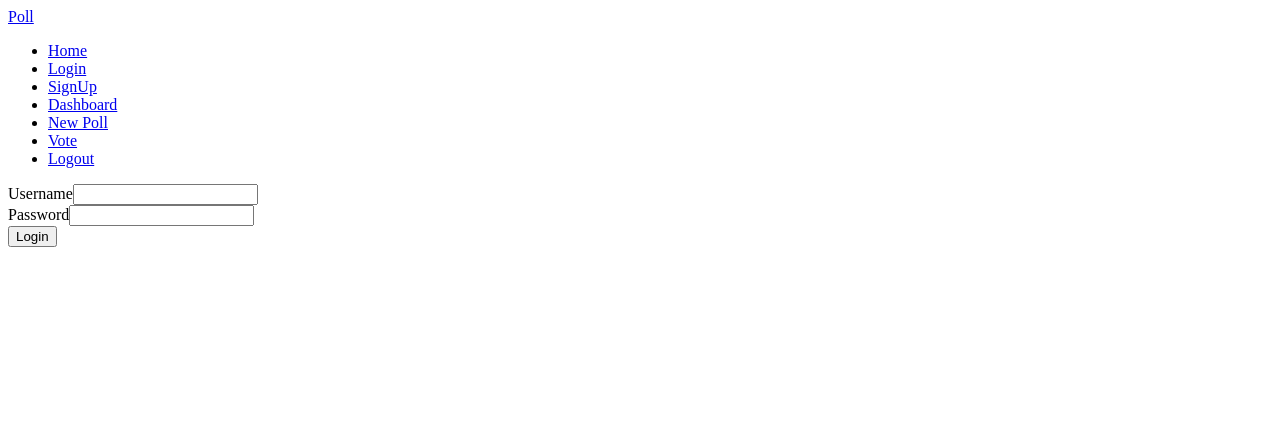
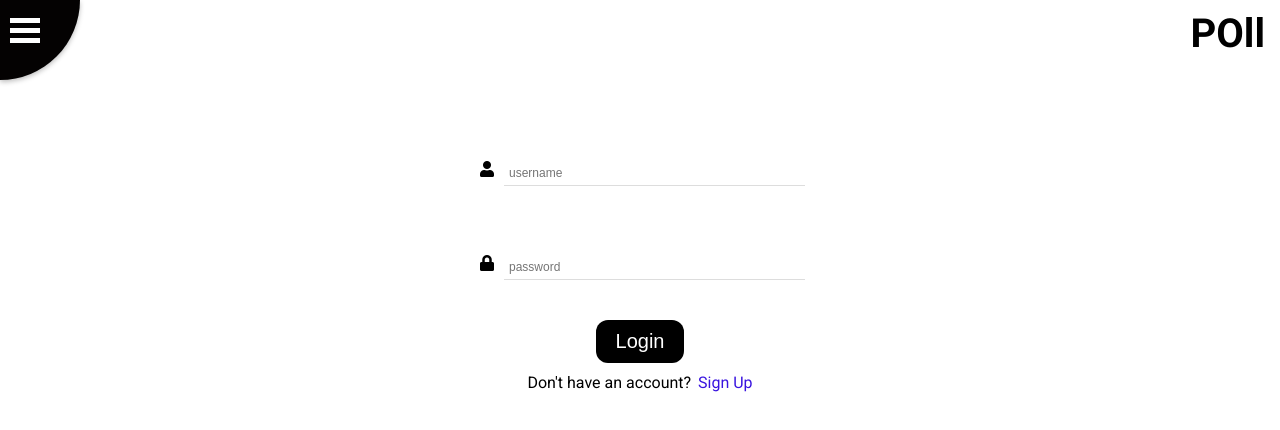
Before and after one commit to shreyashc/poll-app, a React (Create React App) app in the folder poll-frontend/: page /login in a window 1280 px wide. Shown: the top 430 px of the page. Built offline with nearby package versions, Linux system fonts and the light colour scheme.

Commit message:
added styles for login,signup,navbar

```diff
--- a/poll-frontend/package.json
+++ b/poll-frontend/package.json
@@ -9,6 +9,7 @@
     "axios": "^0.20.0",
     "formik": "^2.1.7",
     "framer-motion": "^2.7.7",
+    "node-sass": "^4.14.1",
     "react": "^16.13.1",
     "react-dom": "^16.13.1",
     "react-router-dom": "^5.2.0",
--- a/poll-frontend/public/index.html
+++ b/poll-frontend/public/index.html
@@ -7,6 +7,12 @@
         <meta name="theme-color" content="#000000" />
         <meta name="Poll App" content="Create polls" />
         <link rel="apple-touch-icon" href="%PUBLIC_URL%/logo192.png" />
+        <link
+            rel="stylesheet"
+            href="https://cdnjs.cloudflare.com/ajax/libs/font-awesome/5.14.0/css/all.min.css"
+            integrity="sha512-1PKOgIY59xJ8Co8+NE6FZ+LOAZKjy+KY8iq0G4B3CyeY6wYHN3yt9PW0XpSriVlkMXe40PTKnXrLnZ9+fkDaog=="
+            crossorigin="anonymous"
+        />
         <!--
       manifest.json provides metadata used when your web app is installed on a
       user's mobile device or desktop. See https://developers.google.com/web/fundamentals/web-app-manifest/
--- a/poll-frontend/src/components/LogInForm/LoginForm.jsx
+++ b/poll-frontend/src/components/LogInForm/LoginForm.jsx
@@ -4,7 +4,8 @@ import { useFormik } from "formik";
 import * as Yup from "yup";
 import Error from "./Error";
 import { AuthContext } from "../../contexts/AuthContext";
-
+import "../SignUpForm/style.scss";
+import { Link } from "react-router-dom";
 const initialValues = {
     username: "",
     password: "",
@@ -43,14 +44,17 @@ const LoginForm = (props) => {
     });
 
     return (
-        <div>
+        <div className="form-container">
             <form onSubmit={formik.handleSubmit}>
                 <div className="form-group">
-                    <label htmlFor="username">Username</label>
+                    <label htmlFor="username">
+                        <i class="fa fa-user" aria-hidden="true"></i>
+                    </label>
                     <input
                         type="text"
                         name="username"
                         id="username"
+                        placeholder="username"
                         value={formik.values.username}
                         onChange={formik.handleChange}
                     />
@@ -59,11 +63,14 @@ const LoginForm = (props) => {
                     ) : null}
                 </div>
                 <div className="form-group">
-                    <label htmlFor="password">Password</label>
+                    <label htmlFor="password">
+                        <i class="fa fa-lock" aria-hidden="true"></i>
+                    </label>
                     <input
-                        type="text"
+                        type="password"
                         name="password"
                         id="password"
+                        placeholder="password"
                         value={formik.values.password}
                         onChange={formik.handleChange}
                     />
@@ -71,8 +78,11 @@ const LoginForm = (props) => {
                         <Error msg={formik.errors.password} />
                     ) : null}
                 </div>
-                {error && <div>{error}</div>}
-                <input type="submit" value="Login" />
+                {error && <div className="error">{error}</div>}
+                <input type="submit" value="Login" id="submit" />
+                <div className="info">
+                    Don't have an account? <Link to="/signup">Sign Up</Link>
+                </div>
             </form>
         </div>
     );
--- a/poll-frontend/src/components/NavBar/NavBar.jsx
+++ b/poll-frontend/src/components/NavBar/NavBar.jsx
@@ -1,37 +1,57 @@
-import React from "react";
+import React, { useState } from "react";
 import { NavLink, Link } from "react-router-dom";
+import "./style.scss";
 const NavBar = () => {
+    const [checked, setChecked] = useState(false);
+    const handleChecked = () => {
+        setChecked((intial) => !intial);
+    };
     return (
-        <nav>
-            <div>
-                <Link to="/">Poll</Link>
-                <ul>
-                    <li>
-                        <NavLink exact to="/">
-                            Home
-                        </NavLink>
-                    </li>
-                    <li>
+        <div className="nav-container">
+            <div className="menu-container">
+                <input
+                    type="checkbox"
+                    id="menu-toggle"
+                    checked={checked}
+                    onChange={() => {}}
+                />
+                <label
+                    id="trigger"
+                    htmlFor="menu-toggle"
+                    onClick={handleChecked}
+                ></label>
+                <label
+                    id="burger"
+                    htmlFor="menu-toggle"
+                    onClick={handleChecked}
+                ></label>
+                <ul id="menu">
+                    <li onClick={handleChecked}>
                         <NavLink to="/login">Login</NavLink>
                     </li>
-                    <li>
+                    <li onClick={handleChecked}>
                         <NavLink to="/signup">SignUp</NavLink>
                     </li>
-                    <li>
+                    <li onClick={handleChecked}>
                         <NavLink to="/dashboard">Dashboard</NavLink>
                     </li>
-                    <li>
+                    <li onClick={handleChecked}>
                         <NavLink to="/create-poll">New Poll</NavLink>
                     </li>
-                    <li>
+                    <li onClick={handleChecked}>
                         <NavLink to="/vote">Vote</NavLink>
                     </li>
-                    <li>
+                    <li onClick={handleChecked}>
                         <NavLink to="/logout">Logout</NavLink>
                     </li>
                 </ul>
             </div>
-        </nav>
+            <div className="logo">
+                <Link to="/">
+                    <h1>POll</h1>
+                </Link>
+            </div>
+        </div>
     );
 };
 
--- /dev/null
+++ b/poll-frontend/src/components/NavBar/style.scss
@@ -0,0 +1,135 @@
+@import url(https://fonts.googleapis.com/css?family=Roboto:400,700);
+
+.nav-container {
+    display: flex;
+    margin-bottom: 45px;
+}
+.logo {
+    margin-left: auto;
+    padding: 10px 15px;
+    a {
+        text-decoration: none;
+        color: black;
+    }
+    h1 {
+        padding: 0;
+        margin: 0;
+        font-size: 40px;
+    }
+}
+
+.menu-container {
+    @keyframes checked-anim {
+        50% {
+            width: 3000px;
+            height: 3000px;
+        }
+        100% {
+            width: 100%;
+            height: 100%;
+            border-radius: 0;
+        }
+    }
+    @keyframes not-checked-anim {
+        0% {
+            width: 3000px;
+            height: 3000px;
+        }
+    }
+    li,
+    a {
+        margin: 75px 0 -55px 0;
+        color: #fff;
+        font: 14pt "Roboto", sans-serif;
+        font-weight: 700;
+        line-height: 1.8;
+        text-decoration: none;
+        text-transform: none;
+        list-style: none;
+        outline: 0;
+        display: none;
+        font-size: 40px;
+    }
+    li {
+        width: 230px;
+        text-indent: 56px;
+    }
+    a:focus {
+        display: block;
+        color: #333;
+        background-color: #eee;
+        transition: all 0.5s;
+    }
+
+    #trigger,
+    #burger,
+    #burger:before,
+    #burger:after {
+        position: absolute;
+        top: 18px;
+        left: 10px;
+        background: #fff;
+        width: 30px;
+        height: 5px;
+        transition: 0.2s ease;
+        cursor: pointer;
+        z-index: 1;
+    }
+    #trigger {
+        height: 25px;
+        background: none;
+    }
+    #burger:before {
+        content: " ";
+        top: 10px;
+        left: 0;
+    }
+    #burger:after {
+        content: " ";
+        top: 20px;
+        left: 0;
+    }
+    #menu-toggle:checked + #trigger + #burger {
+        top: 35px;
+        transform: rotate(180deg);
+        transition: transform 0.2s ease;
+    }
+
+    #menu-toggle:checked + #trigger + #burger:before {
+        width: 20px;
+        top: -2px;
+        left: 18px;
+        transform: rotate(45deg) translateX(-5px);
+        transition: transform 0.2s ease;
+    }
+    #menu-toggle:checked + #trigger + #burger:after {
+        width: 20px;
+        top: 2px;
+        left: 18px;
+        transform: rotate(-45deg) translateX(-5px);
+        transition: transform 0.2s ease;
+    }
+    #menu {
+        position: absolute;
+        margin: 0;
+        padding: 0;
+        width: 80px;
+        height: 80px;
+        background-color: #040202;
+        border-bottom-right-radius: 100%;
+        box-shadow: 0 2px 5px rgba(0, 0, 0, 0.26);
+        animation: not-checked-anim 0.2s both;
+        transition: 0.2s;
+    }
+    #menu-toggle:checked + #trigger + #burger + #menu {
+        animation: checked-anim 1s ease both;
+    }
+    #menu-toggle:checked + #trigger ~ #menu > li,
+    a {
+        display: block;
+    }
+    [type="checkbox"]:not(:checked),
+    [type="checkbox"]:checked {
+        display: none;
+    }
+}
--- a/poll-frontend/src/components/SignUpForm/SignUpForm.jsx
+++ b/poll-frontend/src/components/SignUpForm/SignUpForm.jsx
@@ -1,9 +1,9 @@
 import React, { useState } from "react";
+import { Link } from "react-router-dom";
 import axiosInstance from "../../client/apiClient";
 import { useFormik } from "formik";
 import * as Yup from "yup";
-import Error from "../LogInForm/Error";
-
+import "./style.scss";
 const initialValues = {
     username: "",
     password1: "",
@@ -11,10 +11,10 @@ const initialValues = {
 };
 
 const validationSchema = Yup.object({
-    username: Yup.string().required("Required"),
-    password1: Yup.string().required("Required"),
+    username: Yup.string().required("Required!"),
+    password1: Yup.string().required("Required!"),
     password2: Yup.string()
-        .required("Required")
+        .required("Required!")
         .oneOf([Yup.ref("password1"), null], "Passwords don't match"),
 });
 
@@ -44,49 +44,62 @@ const SignUpForm = (props) => {
     });
 
     return (
-        <div>
+        <div className="form-container">
             <form onSubmit={formik.handleSubmit}>
                 <div className="form-group">
-                    <label htmlFor="username">Username</label>
+                    <label htmlFor="username">
+                        <i class="fa fa-user" aria-hidden="true"></i>
+                    </label>
                     <input
                         type="text"
                         name="username"
                         id="username"
+                        placeholder="username"
                         value={formik.values.username}
                         onChange={formik.handleChange}
                     />
+
                     {formik.touched.username && formik.errors.username ? (
-                        <Error msg={formik.errors.username} />
+                        <div className="error">{formik.errors.username}</div>
                     ) : null}
                 </div>
                 <div className="form-group">
-                    <label htmlFor="password1">Password</label>
+                    <label htmlFor="password1">
+                        <i class="fa fa-lock" aria-hidden="true"></i>
+                    </label>
                     <input
-                        type="text"
+                        type="password"
                         name="password1"
                         id="password1"
+                        placeholder="password"
                         value={formik.values.password1}
                         onChange={formik.handleChange}
                     />
                     {formik.touched.password1 && formik.errors.password1 ? (
-                        <Error msg={formik.errors.password1} />
+                        <div className="error">{formik.errors.password1}</div>
                     ) : null}
                 </div>
                 <div className="form-group">
-                    <label htmlFor="password2">Confirm Password</label>
+                    <label htmlFor="password2">
+                        <i class="fa fa-check" aria-hidden="true"></i>
+                    </label>
                     <input
-                        type="text"
+                        type="password"
                         name="password2"
                         id="password2"
+                        placeholder="confirm password"
                         value={formik.values.password2}
                         onChange={formik.handleChange}
                     />
                     {formik.touched.password2 && formik.errors.password2 ? (
-                        <Error msg={formik.errors.password2} />
+                        <div className="error">{formik.errors.password2}</div>
                     ) : null}
                 </div>
-                {error && <div>{error}</div>}
-                <input type="submit" value="Sign Up" />
+                <div className="error">{error}</div>
+                <input type="submit" value="Sign Up" id="submit" />
+                <div className="info">
+                    Have an account?<Link to="/login">Login</Link>
+                </div>
             </form>
         </div>
     );
--- /dev/null
+++ b/poll-frontend/src/components/SignUpForm/style.scss
@@ -0,0 +1,71 @@
+.form-container {
+    max-width: 400px;
+    margin: 20px auto;
+    padding: 0px 20px 50px 20px;
+    form {
+        display: flex;
+        flex-direction: column;
+        background: #fff;
+
+        padding: 10px;
+        border-radius: 10px;
+    }
+
+    label {
+        display: inline-block;
+        padding: 5px;
+        margin-right: 5px;
+    }
+    .form-group {
+        display: flex;
+        align-items: center;
+        padding: 20px;
+        margin: 10px 5px;
+        border-radius: 8px;
+    }
+
+    .form-group input {
+        width: 100%;
+        padding: 2px 5px;
+        font-size: 25px;
+        border-top: 0;
+        border-left: 0;
+        border-right: 0;
+        border-bottom: 1px solid #ddd;
+        &:focus {
+            outline: 0;
+        }
+        &::placeholder {
+            font-size: 12px;
+        }
+    }
+
+    #submit {
+        display: inline-block;
+        margin: 10px auto;
+        padding: 10px 20px;
+        background-color: #000;
+        color: #fff;
+        font-size: 20px;
+        border: none;
+        border-radius: 12px;
+        outline: none;
+    }
+    .info {
+        text-align: center;
+
+        a {
+            padding-left: 3px;
+            text-decoration: none;
+            color: rgb(57, 20, 223);
+        }
+    }
+}
+
+.error {
+    color: #f81515;
+    font-size: 12px;
+    padding: 0;
+    margin: 0;
+    text-align: center;
+}
--- a/poll-frontend/src/index.css
+++ b/poll-frontend/src/index.css
@@ -0,0 +1,9 @@
+html,
+body {
+    margin: 0;
+    padding: 0;
+    font-family: "Roboto", sans-serif;
+    overflow: hidden;
+    background-color: #fff;
+    height: 100vh;
+}
```
Also changed, not shown: 1 other file (tests, documents, lock files or other folders).
